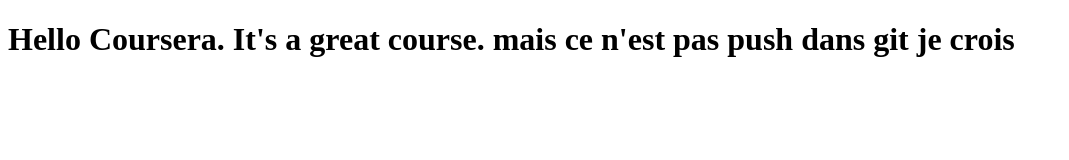
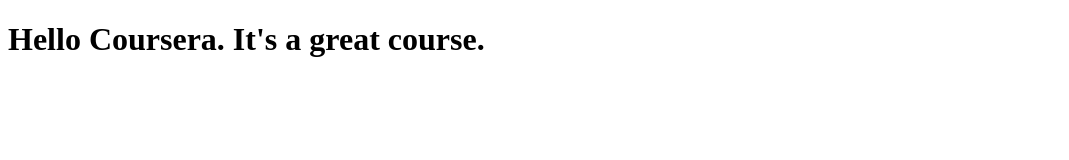
Before and after one commit to charlesf62/coursera-test, a plain HTML site: page site/index.html in a window 1280 px wide. Shown: the whole page, without its empty margins (0-1069 px from the left). Drawn offline with Linux system fonts and the light colour scheme.

Commit message:
Small change to our pge content

```diff
--- a/site/index.html
+++ b/site/index.html
@@ -4,6 +4,6 @@
 	<title>Hello Coursera</title>
 </head>
 <body>
-<h1>Hello Coursera. It's a great course. mais ce n'est pas push dans git je crois </h1>
+<h1>Hello Coursera. It's a great course.</h1>
 </body>
 </html>
```
